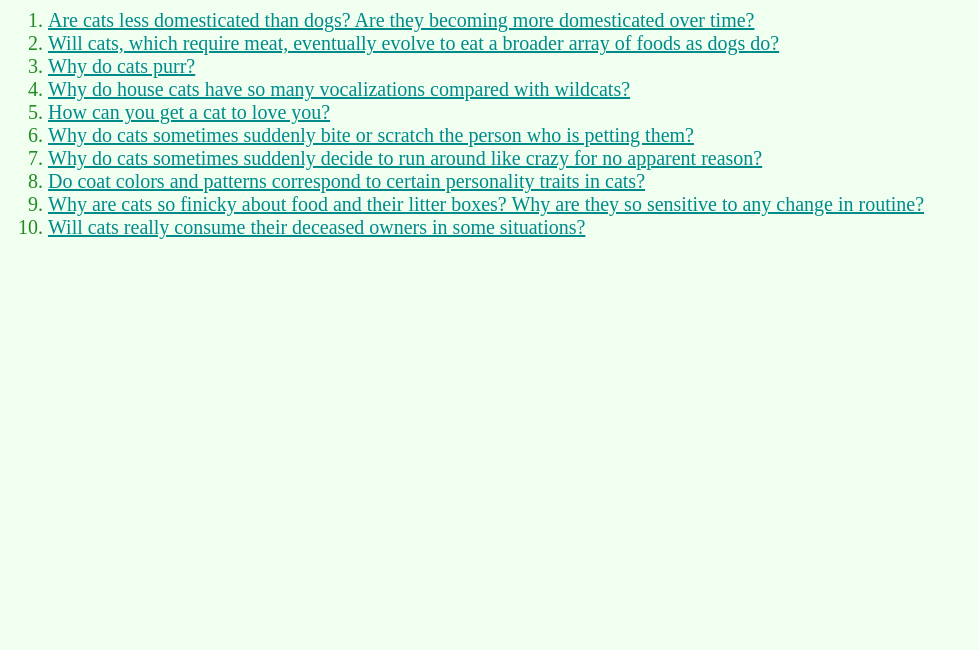
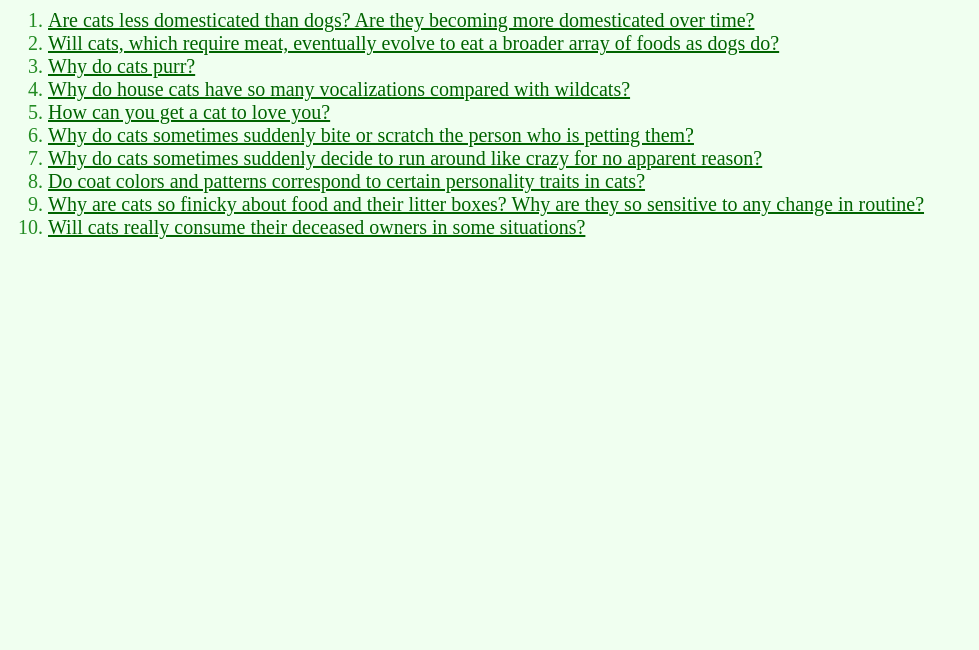
Before and after one commit to venicechan09/avt217, a plain HTML site: page p1/index.html in a window 1280 px wide. Shown: the part 150-800 px from the top of the page, without its empty margins (0-979 px from the left). Drawn offline with Linux system fonts and the light colour scheme.

Commit message:
changed link color

```diff
--- a/p1/css/main.css
+++ b/p1/css/main.css
@@ -9,7 +9,7 @@ a {
 	color: cornflowerblue;
 }
 a:link {
-	color: darkcyan;
+	color: darkgreen;
 }
 a:visited {
 	color: hotpink;
```
